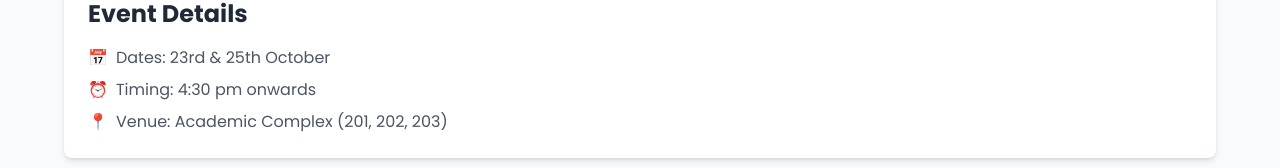
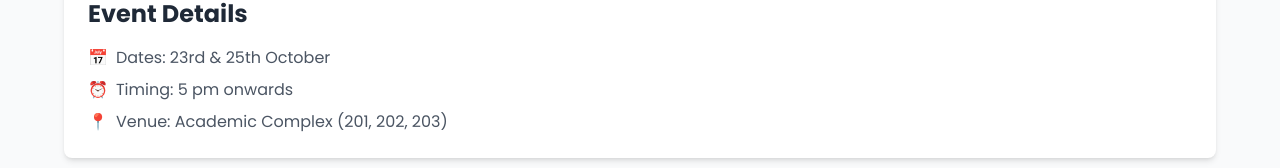
Before and after one commit to drdholu/impressions24, a React (Create React App) app: page /coordinator-form in a window 1280 px wide. Shown: the part 226-394 px from the top of the page. Built offline with nearby package versions, Linux system fonts and the light colour scheme.

Commit message:
time correction

```diff
--- a/src/components/ui/Details.js
+++ b/src/components/ui/Details.js
@@ -141,7 +141,7 @@ const portfolios = [
           <h2 className="mb-4 text-xl font-bold text-gray-800 sm:text-2xl">Event Details</h2>
           <div className="space-y-2 text-sm text-gray-600 sm:text-base">
             <p className="flex items-center"><span className="mr-2">📅</span> Dates: 23rd & 25th October</p>
-            <p className="flex items-center"><span className="mr-2">⏰</span> Timing: 4:30 pm onwards</p>
+            <p className="flex items-center"><span className="mr-2">⏰</span> Timing: 5 pm onwards</p>
             <p className="flex items-center"><span className="mr-2">📍</span> Venue: Academic Complex (201, 202, 203)</p>
             {/* <p className="flex items-center"><span className="mr-2">⚠️</span> Deadline: 23rd October, 11 a.m.</p> */}
           </div>
```
